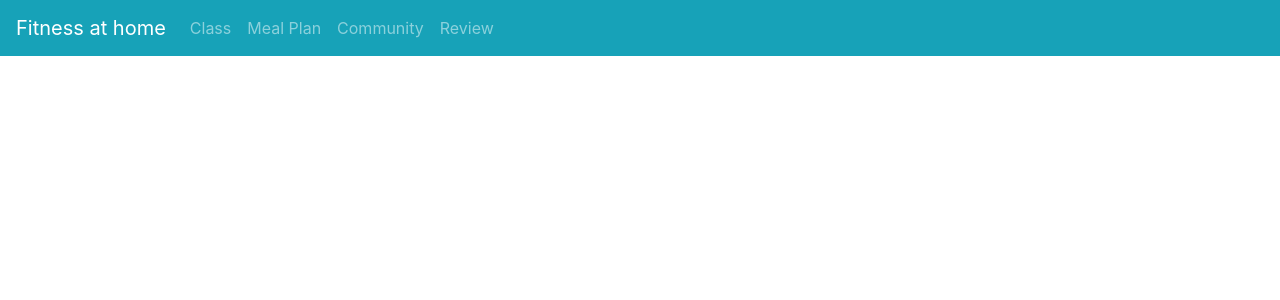
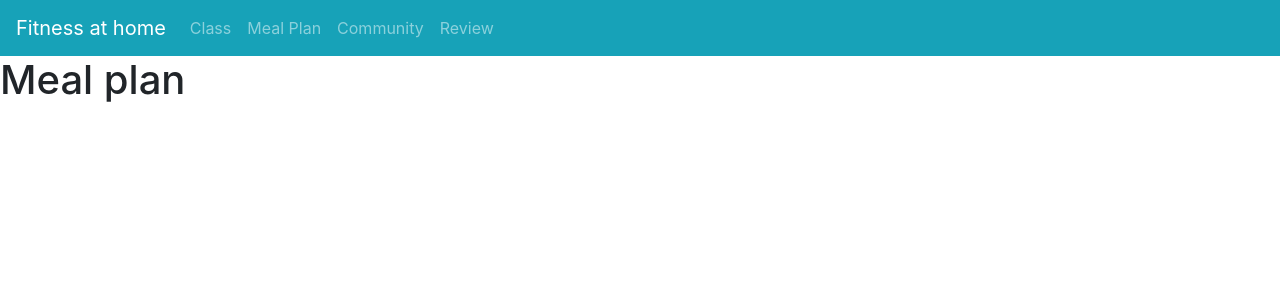
Before and after one commit to HaesunJo/groupProject, a Vue app in the folder 3275Final/: page /mealplan in a window 1280 px wide. Shown: the top 300 px of the page. Built offline with nearby package versions, Linux system fonts and the light colour scheme.

Commit message:
tried to make meal plan part

```diff
--- /dev/null
+++ b/3275Final/src/components/MealPlanBoard.vue
@@ -0,0 +1,9 @@
+<template>
+  <h1>Meal plan</h1>
+</template>
+
+<script>
+  export default {
+    name:'MealPlanBoard',
+  }
+</script>
--- a/3275Final/src/router.js
+++ b/3275Final/src/router.js
@@ -4,6 +4,7 @@ import Board from '@/components/Board';
 //import Read from './components/Read';
 import Create from '@/components/Create';
 import Detail from '@/components/Detail';
+import MealPlanBoard from '@/components/MealPlanBoard';
 
 Vue.use(Router);
 
@@ -64,6 +65,13 @@ export default new Router({
             path: '/board/detail/:contentId',
             name: 'Detail',
             component: Detail
+
+        },
+
+        {
+            path: '/mealplan',
+            name: 'MealPlanBoard',
+            component: MealPlanBoard
         }
 
     ]
```
